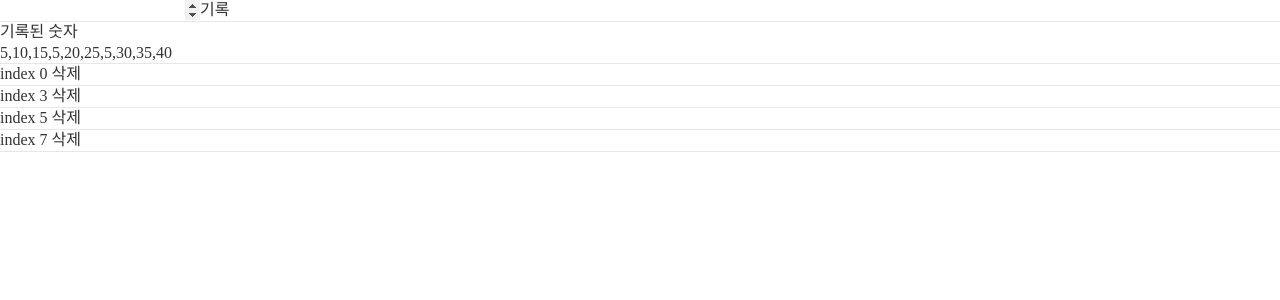
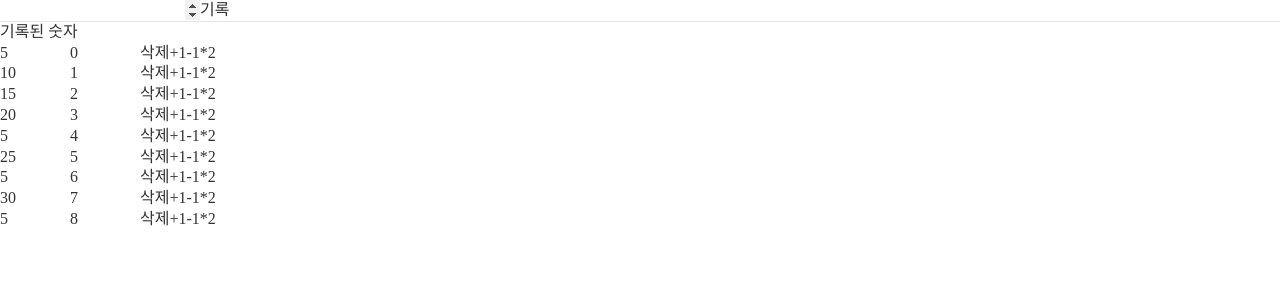
Before and after one commit to Bravetomato/react-proj, a React (Create React App) app: page / in a window 1280 px wide. Shown: the top 300 px of the page. Built offline with nearby package versions, Linux system fonts and the light colour scheme; a web font is replaced by a local one.

Commit message:
index-수정

```diff
--- a/src/App.js
+++ b/src/App.js
@@ -5,12 +5,14 @@ import ProdList from "./ProdList";
 import NoRecord from "./NoRecord";
 import FormEx from "./FormEx";
 import RefEx from "./RefEx";
+import RefUpdateEx from "./RefUpdateEx";
 import "./App.css";
 
 function App() {
   return (
     <>
-      <RefEx />
+      {/* <RefEx /> */}
+      <RefUpdateEx />
     </>
   );
 }
--- a/src/RefEx.js
+++ b/src/RefEx.js
@@ -49,17 +49,16 @@ function RefEx() {
       <hr />
 
       <h1>기록된 숫자</h1>
-      {recordedNos.join(",")}
+      <ul>
+      {recordedNos.map((el, index) => (
+       <li key={index}>
+        <span style={{ width: 70, display: "inline-block"}}>{el}</span>
+        <span style={{ width: 70, display: "inline-block"}}>{index}</span>
+        <button onClick={() => removeNo(index)}>삭제</button>
+       </li>
+       ))}
+      </ul>
 
-      <hr />
-        <button onClick={() => removeNo(0)}> index 0 삭제 </button>
-        <hr />
-        <button onClick={() => removeNo(3)}> index 3 삭제 </button>
-        <hr />
-        <button onClick={() => removeNo(5)}> index 5 삭제 </button>
-        <hr />
-        <button onClick={() => removeNo(7)}> index 7 삭제 </button>
-      <hr />
 
 
     </>
--- /dev/null
+++ b/src/RefUpdateEx.js
@@ -0,0 +1,81 @@
+import React, { useState, useRef } from "react";
+
+function RefUpdateEx() {
+  let AppCallCount = 0;
+
+  const noInputRef = useRef(null);
+  const [no, setNo] = useState("");
+
+  const [recordedNos, setRecordedNos] = useState([
+    5,
+    10,
+    15,
+    20,
+    5,
+    25,
+    5,
+    30,
+    5
+  ]);
+
+  const saveNo = () => {
+    if (no === "") {
+      alert("숫자를 입력해주세요.");
+      return;
+    }
+
+    setRecordedNos([...recordedNos, no]);
+    setNo("");
+    noInputRef.current.focus();
+  };
+
+  const removeNo = (index) => {
+    const newRecordedNos = recordedNos.filter((_, _index) => _index != index);
+    setRecordedNos(newRecordedNos);
+  };
+
+  const modifyNo = (index, newNo) => {
+    const newRecordedNos = recordedNos.map((el, _index) => _index == index ? newNo : el);
+    setRecordedNos(newRecordedNos);
+  }
+
+
+  return (
+    <>
+      <form
+        onSubmit={(e) => {
+          e.preventDefault();
+          saveNo();
+        }}
+      >
+        <input
+          type="number"
+          ref={noInputRef}
+          value={no}
+          onChange={(e) => setNo(e.target.valueAsNumber)}
+        />
+        <button type="submit">기록</button>
+      </form>
+
+      <hr />
+
+      <h1>기록된 숫자</h1>
+      <ul>
+        {recordedNos.map((el, index) => (
+          <li key={index}>
+            <span style={{width:70,display:'inline-block'}}>{el}</span>
+            <span style={{width:70,display:'inline-block'}}>{index}</span>
+            <button onClick={() => removeNo(index)}>삭제</button>
+            <button onClick={() => modifyNo(index, el + 1)}>+1</button>
+            <button onClick={() => modifyNo(index, el - 1)}>-1</button>
+            <button onClick={() => modifyNo(index, el * 2)}>*2</button>
+          </li>
+        ))}
+      </ul>
+    </>
+  );
+}
+
+
+
+export default RefUpdateEx;
```
